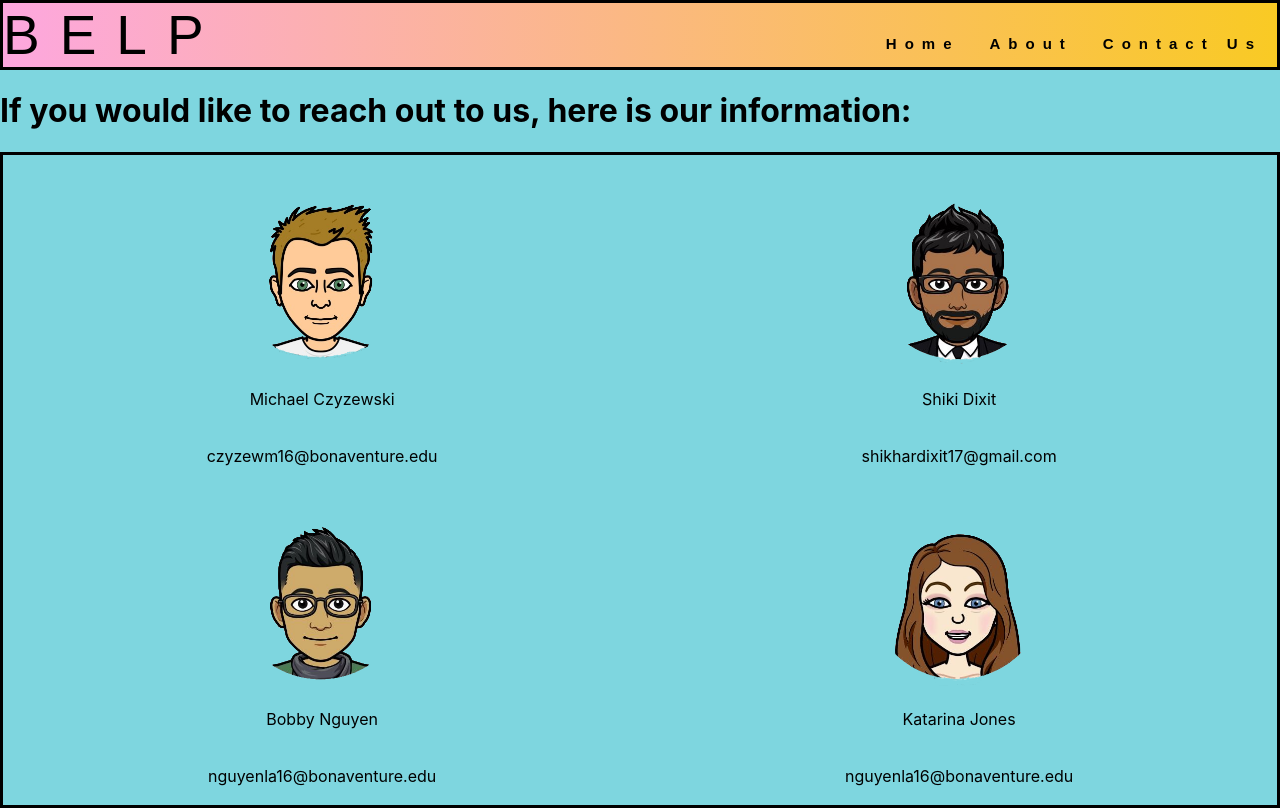
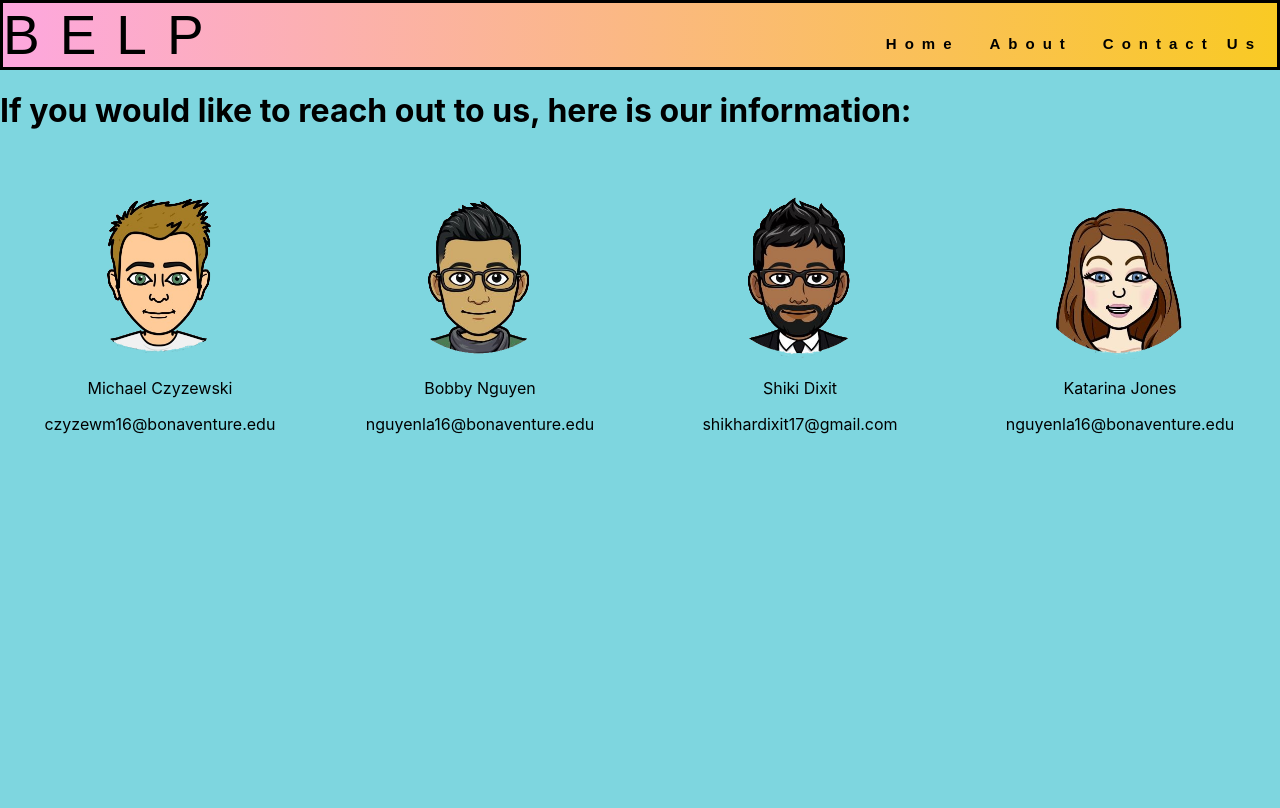
Before and after one commit to shikhardixitprojects/app-class-project, a React (Create React App) app: page /ContactUs in a window 1280 px wide. Built offline with nearby package versions, Linux system fonts and the light colour scheme.

Commit message:
Fixed anything to do with screen differences and made into row

```diff
--- a/src/App.css
+++ b/src/App.css
@@ -144,18 +144,26 @@ button:visited{
   width: 200px;
 }
 
+
+.row{
+  display: flex;
+  flex-direction: row;
+  flex-wrap: wrap;
+  width: 100%;
+}
 .contact{
-    height: 80vh;
+  width: 25%;
     display: flex;
     padding-top: 10px;
-    flex-wrap: wrap;
     justify-content: space-around;
-    flex-direction: column;
+    flex-direction: row;
+    display: inline-block;
     text-align: center;
-    align-items: center;
-    border-style: solid;
+
+
 
 }
+
 
 .bobby{
   height: 200px;
--- a/src/Components/ContactUs.js
+++ b/src/Components/ContactUs.js
@@ -10,25 +10,31 @@ const ContactUs = () => (
   <div>
     <Banner/>
     <h1>If you would like to reach out to us, here is our information:</h1>
-    <div className = "contact">
 
+    <div className="contact">
     <img className="bobby" src={bitMike}/>
       <p> Michael Czyzewski </p>
       <p> czyzewm16@bonaventure.edu </p>
+</div>
 
+  <div className="contact">
     <img className="bobby" src={bitBobby}/>
       <p> Bobby Nguyen </p>
       <p> nguyenla16@bonaventure.edu </p>
+</div>
 
+  <div className="contact">
     <img className="bobby" src={bitShiki}/>
       <p> Shiki Dixit </p>
       <p> shikhardixit17@gmail.com </p>
+</div>
 
+  <div className="contact">
       <img className="bobby" src={bitKat}/>
         <p> Katarina Jones </p>
         <p> nguyenla16@bonaventure.edu </p>
+        </div>
 
-    </div>
 
   </div>
 )
```
